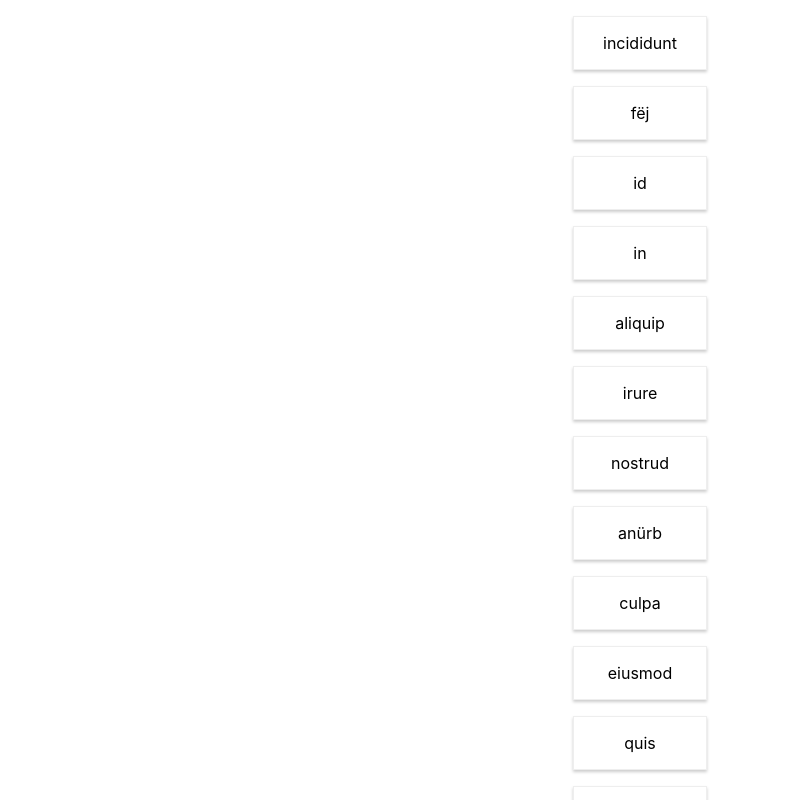
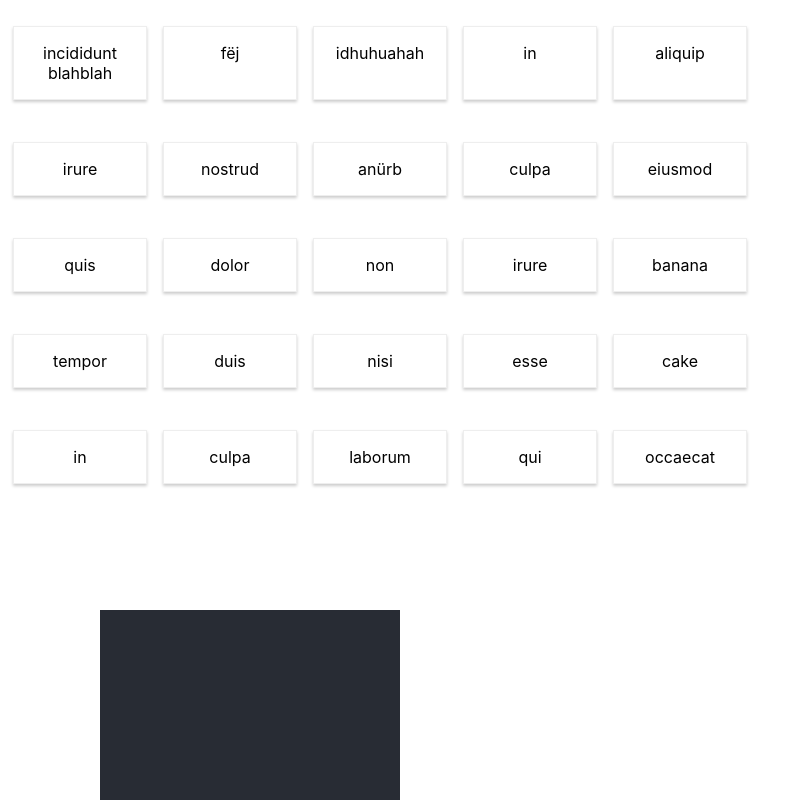
Before and after one commit to blicac/kodenamez, a React (Create React App) app: page / in a window 1280 px wide. Shown: the top 800 px of the page, without its empty margins (0-799 px from the left). Built offline with nearby package versions, Linux system fonts and the light colour scheme.

Commit message:
adding grid layout
cards displayed in a grid

```diff
--- a/src/App.js
+++ b/src/App.js
@@ -5,9 +5,9 @@ import Board from './Board/Board';
 class App extends Component {
   state = {
     words: [
-      {id: '0', name: "incididunt"},
+      {id: '0', name: "incididunt blahblah"},
       {id: '1', name: "fëj"},
-      {id: '2', name: "id"},
+      {id: '2', name: "idhuhuahah"},
       {id: '3', name: "in"},
       {id: '4', name: "aliquip"},
       {id: '5', name: "irure"},
--- /dev/null
+++ b/src/Board/Board.css
@@ -0,0 +1,6 @@
+.Board {
+    display: grid;
+    grid-template-columns: 140px 140px 140px 140px 140px;
+    grid-gap: 10px;
+    padding: 10px;
+}
--- a/src/Board/Board.js
+++ b/src/Board/Board.js
@@ -1,5 +1,6 @@
 import React from 'react';
-import Card from '../Card/Card'
+import Card from '../Card/Card';
+import './Board.css';
 
 
 const board = (props) => {
@@ -14,7 +15,7 @@ const board = (props) => {
     })
 
     return (
-        <div>
+        <div className='Board'>
             {cards}
         </div>
     );
--- a/src/Card/Card.js
+++ b/src/Card/Card.js
@@ -1,5 +1,5 @@
 import React from 'react';
-import './Card.css'
+import './Card.css';
 
 const card = (props) => {
     return (
```
Also changed, not shown: 1 other file (tests, documents, lock files or other folders).
